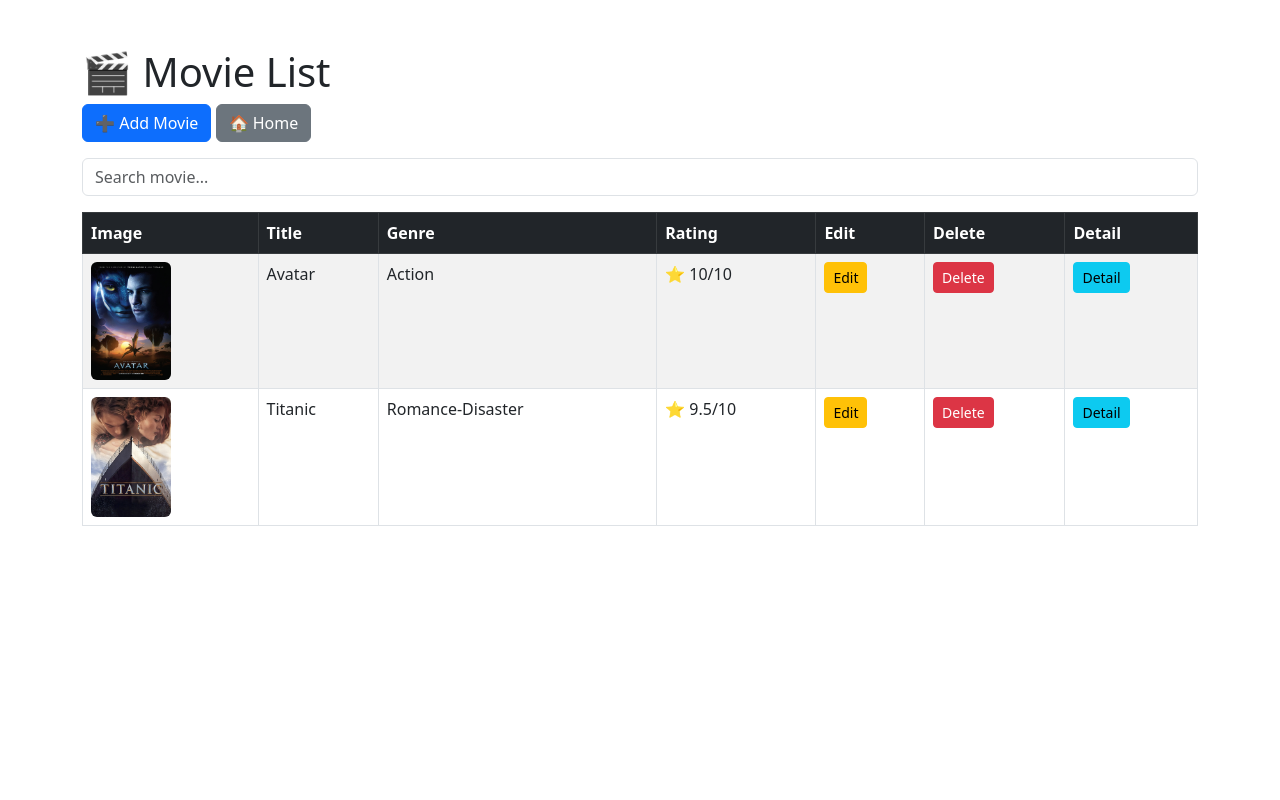
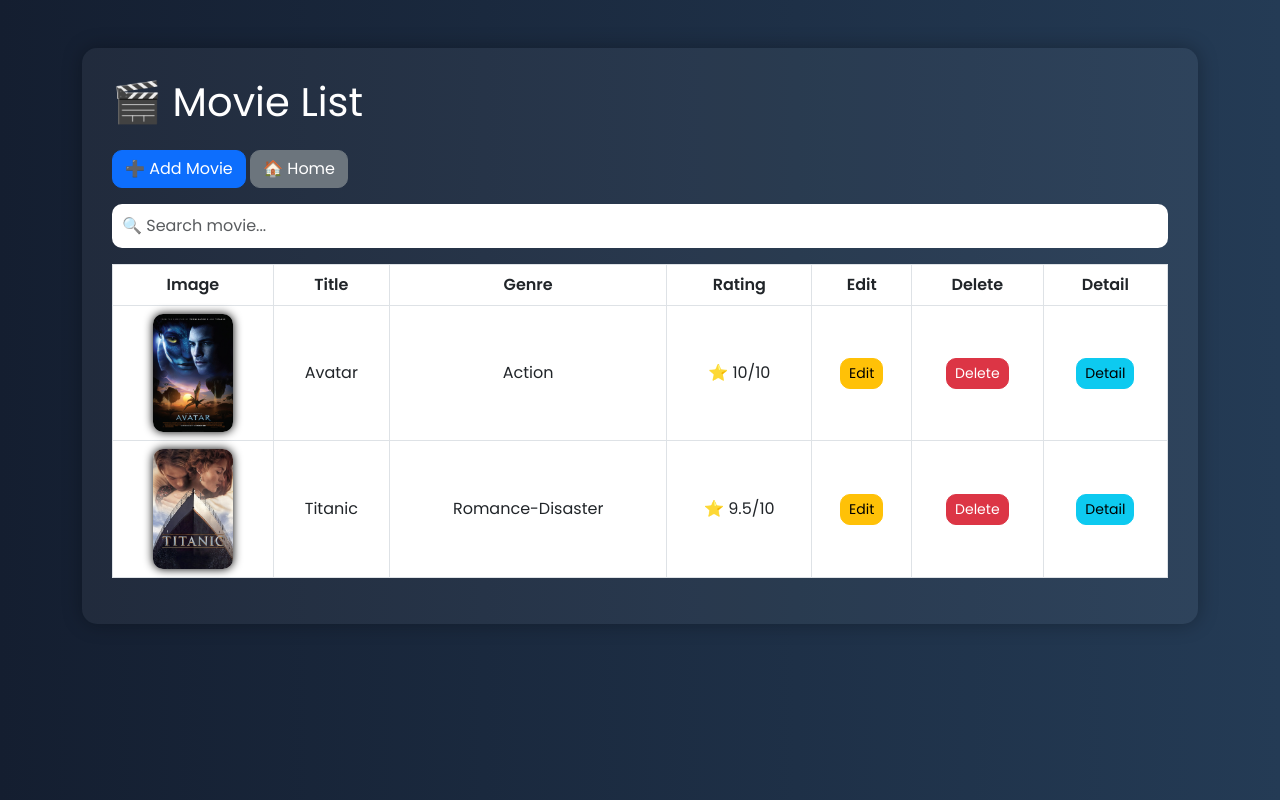
Before and after one commit to KorawanLeelertwongsakul/movie-tracker, a Flask app: page /movies in a window 1280 px wide. Run offline with Flask 3, Linux system fonts and the light colour scheme; data comes from the database, SQL or seed files in the repository; both versions use the stored data as it was after the commit.

Commit message:
Update movie list page with modern UI and font

```diff
--- a/templates/movies.html
+++ b/templates/movies.html
@@ -1,5 +1,6 @@
 <!DOCTYPE html>
-<html lang="en">
+<html lang="th">
+
 <head>
 
 <meta charset="UTF-8">
@@ -9,25 +10,118 @@
 <!-- Bootstrap -->
 <link href="https://cdn.jsdelivr.net/npm/bootstrap@5.3.0/dist/css/bootstrap.min.css" rel="stylesheet">
 
+<!-- Google Font -->
+<link href="https://fonts.googleapis.com/css2?family=Poppins:wght@300;400;600&display=swap" rel="stylesheet">
+
+<style>
+
+body {
+
+    font-family: 'Poppins', sans-serif;
+
+    background: linear-gradient(to right, #141e30, #243b55);
+
+    color: white;
+
+}
+
+
+.container-box {
+
+    background: rgba(255,255,255,0.05);
+
+    padding: 30px;
+
+    border-radius: 15px;
+
+    box-shadow: 0 0 20px rgba(0,0,0,0.3);
+
+}
+
+
+.table {
+
+    color: white;
+
+}
+
+
+.table thead {
+
+    background-color: #0d6efd;
+
+}
+
+
+.table tbody tr:hover {
+
+    background-color: rgba(255,255,255,0.1);
+
+    transition: 0.3s;
+
+}
+
+
+.btn {
+
+    border-radius: 10px;
+
+}
+
+
+.search-box {
+
+    border-radius: 10px;
+
+    border: none;
+
+    padding: 10px;
+
+}
+
+
+img {
+
+    border-radius: 10px;
+
+    box-shadow: 0 0 10px black;
+
+}
+
+</style>
+
 </head>
 
 
-<body class="container mt-5">
+
+<body>
 
 
-    <h1>🎬 Movie List</h1>
+
+<div class="container mt-5">
+
+
+<div class="container-box">
+
+
+<h1 class="mb-4">
+
+🎬 Movie List
+
+</h1>
+
 
 
 <!-- Buttons -->
 
-    <a href="/add" class="btn btn-primary mb-3">
+<a href="/add" class="btn btn-primary">
 
 ➕ Add Movie
 
 </a>
 
 
-    <a href="/" class="btn btn-secondary mb-3">
+<a href="/" class="btn btn-secondary">
 
 🏠 Home
 
@@ -37,24 +131,30 @@
 
 <!-- Search -->
 
-    <form method="GET" action="/movies" class="mb-3">
+<form method="GET" action="/movies" class="mt-3 mb-3">
+
 
 <input type="text"
+
 name="search"
-               placeholder="Search movie..."
-               class="form-control">
+
+placeholder="🔍 Search movie..."
+
+class="form-control search-box">
+
 
 </form>
 
 
 
+
 <!-- Table -->
 
-    <table class="table table-bordered table-striped">
+<table class="table table-bordered text-center align-middle">
 
 
 
-        <thead class="table-dark">
+<thead>
 
 <tr>
 
@@ -87,15 +187,14 @@
 <tr>
 
 
-                <!-- Image -->
 
 <td>
 
 {% if movie.image %}
 
 <img src="/static/uploads/{{ movie.image }}"
-                         width="80"
-                         class="rounded">
+
+width="80">
 
 {% else %}
 
@@ -107,8 +206,6 @@
 
 
 
-                <!-- Title -->
-
 <td>
 
 {{ movie.title }}
@@ -116,8 +213,6 @@
 </td>
 
 
-
-                <!-- Genre -->
 
 <td>
 
@@ -127,8 +222,6 @@
 
 
 
-                <!-- Rating -->
-
 <td>
 
 ⭐ {{ movie.rating }}/10
@@ -137,12 +230,10 @@
 
 
 
-
-                <!-- Edit -->
-
 <td>
 
 <a href="/edit/{{ movie.id }}"
+
 class="btn btn-warning btn-sm">
 
 Edit
@@ -153,13 +244,12 @@
 
 
 
-
-                <!-- Delete -->
-
 <td>
 
 <a href="/delete/{{ movie.id }}"
+
 class="btn btn-danger btn-sm"
+
 onclick="return confirm('Are you sure?')">
 
 Delete
@@ -170,12 +260,10 @@
 
 
 
-
-                <!-- Detail -->
-
 <td>
 
 <a href="/movie/{{ movie.id }}"
+
 class="btn btn-info btn-sm">
 
 Detail
@@ -183,6 +271,7 @@
 </a>
 
 </td>
+
 
 
 </tr>
@@ -198,6 +287,13 @@
 </table>
 
 
+</div>
+
+
+</div>
+
+
 
 </body>
+
 </html>
```
Also changed, not shown: database.db. Lines whose indentation alone changed are shown as unchanged.
